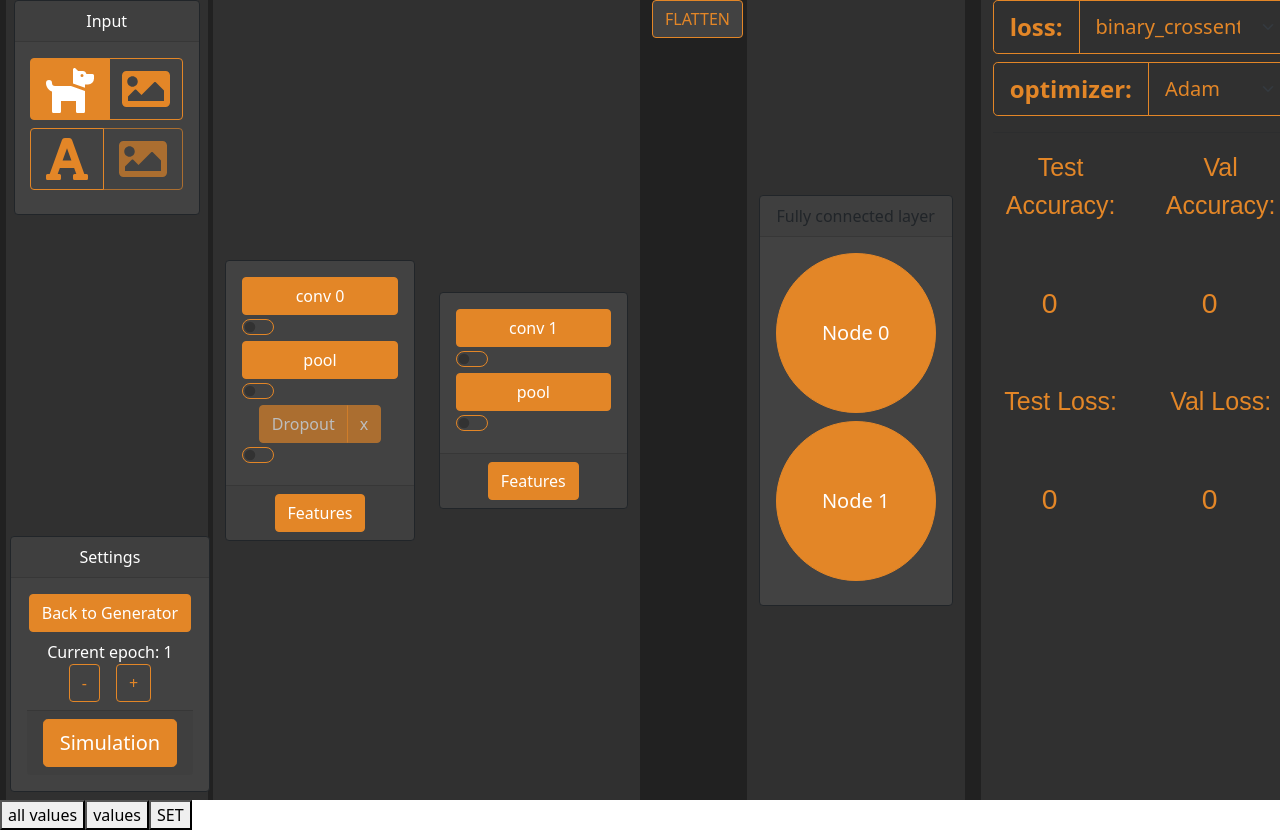
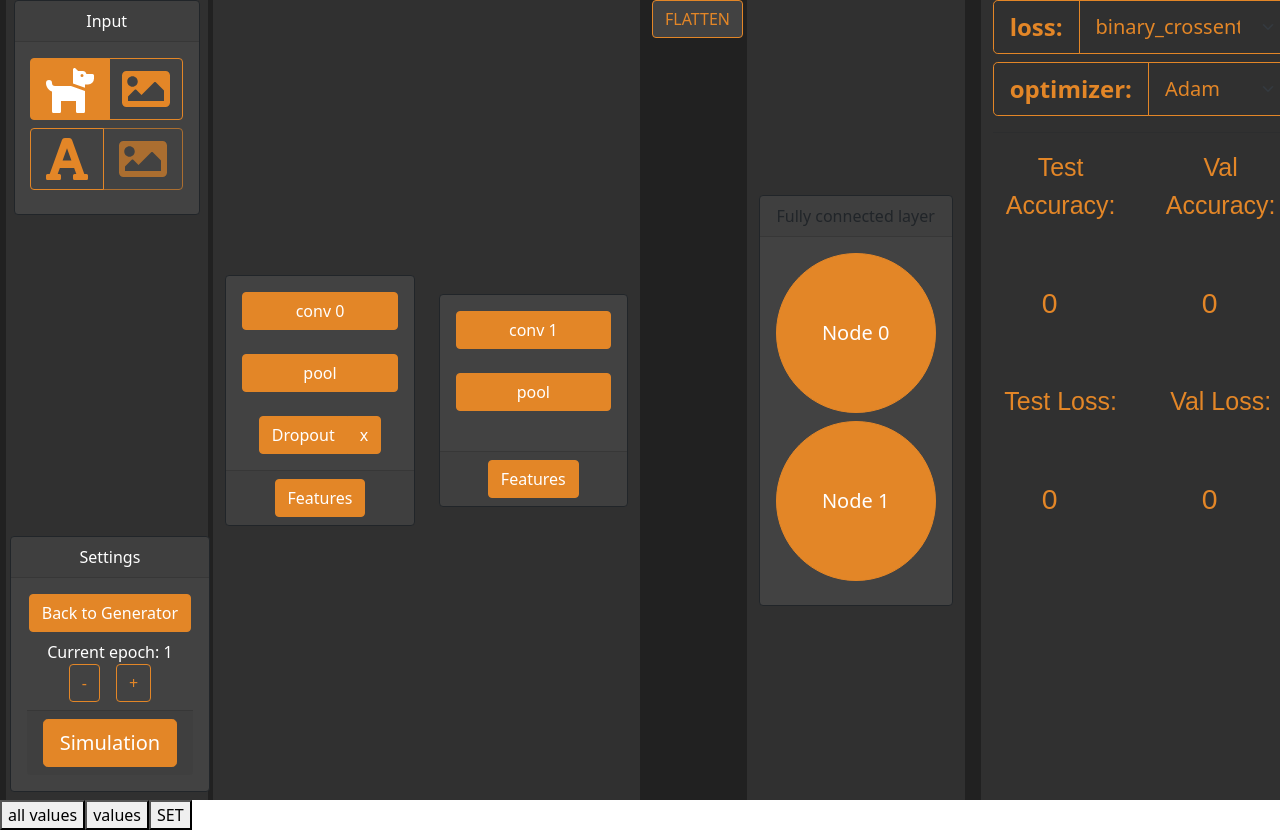
Before and after one commit to Wklej/CNNSIM, a React (Create React App) app: page / in a window 1280 px wide. Both pictures are taken after a click on the button "Generate". Shown: the top 830 px of the page. Built offline with nearby package versions, Linux system fonts and the light colour scheme.

Commit message:
removing switches

```diff
--- a/src/Modal/Components/Dropout.js
+++ b/src/Modal/Components/Dropout.js
@@ -4,7 +4,6 @@ import Slider from 'rc-slider';
 import 'rc-slider/assets/index.css';
 import ExplainModal from "../ExplainModal";
 import { paramContext } from "../../paramContext";
-import { testContext } from "../../testContext";
 
 const Dropout = ({id}) => {
 
@@ -14,29 +13,12 @@ const Dropout = ({id}) => {
     const handleModalShow = () => setModalShow(true);
     const handleModalClose = () => setModalShow(false);
 
-    const handleChange = useContext(testContext)
     const getValues = useContext(paramContext)
 
     const [values, setValues] = useState(getValues(id, 'drop'))
 
-    const update = (e, id) => {
-        setValues(e.valueOf() * 20)
-        handleChange(e, id, 'drop')
-    }
 
     const [button_disabled, setButton_disabled] = useState(true)
-
-    const handleDisableDrop = () => {
-        setOpen(false)
-        setButton_disabled(!button_disabled)
-
-        if (!button_disabled)
-            handleChange(null, id, 'dropDefault')
-        else {
-            handleChange(20, id, 'dropDefault')
-            setValues(20)
-        }
-    }
 
     const orangeBg = {backgroundColor: "#e38627"}
     const dotStyle = {backgroundColor: "#212121", border: "solid 2px #212121"}
@@ -45,25 +27,22 @@ const Dropout = ({id}) => {
     return (
         <div>
         <div className="btn-group" role="group">
-            <button className="btn btn-orange" name={'drop' + id} disabled={button_disabled} onClick={handleModalShow}>Dropout</button>
+            <button className="btn btn-orange" name={'drop' + id} disabled={!button_disabled} onClick={handleModalShow}>Dropout</button>
             <ExplainModal show={showModal} handleClose={handleModalClose} type={'dropout'} />
-            <button className="btn btn-orange" aria-controls="collapseImages" disabled={button_disabled}
+            <button className="btn btn-orange" aria-controls="collapseImages" disabled={!button_disabled}
                     aria-expanded={open} name={'drop' + id} id={'drop' + id} onClick={() => setOpen(!open)}>
                 x
             </button>
         </div>
             <Collapse in={open}>
                 <div id="collapseImages">
+                    <p></p>
                     <Slider railStyle={orangeBg} trackStyle={orangeBg} dotStyle={dotStyle} handleStyle={handleStyle}
-                            min={1} max={2} dots={true} marks={{1:20, 2:40}}
-                            value={values / 20} onChange={(e) => update(e, id)} />
+                            min={1} max={2} dots={true} marks={{1:0, 2:30}} value={values / 20} />
                     {/* Empty paragraph to avoid numbers to overlap switch */}
                     <p></p>
                 </div>
             </Collapse>
-            <div className="form-check form-switch">
-                <input type="checkbox" className="form-check-input" id={'drop' + id} onChange={() => handleDisableDrop()} />
-            </div>
         </div>
      );
 }
--- a/src/Modal/Components/LayerCard.js
+++ b/src/Modal/Components/LayerCard.js
@@ -55,15 +55,9 @@ const LayerCard = ({id, ifLast}) => {
             <div className="card border-dark text-center bgDarkCard" >
                 <div className="card-body">
                     <ul className="list-group">
-                        <button className="btn btn-orange" onClick={handleConvShow} id={'conv' + id}>conv {id}</button>
-                        <div className="form-check form-switch">
-                            <input type="checkbox" className="form-check-input" id={'conv' + id} onChange={(e) => handleDisableConv(e)} />
-                        </div>
+                        <button className="btn btn-orange mb-4" onClick={handleConvShow} id={'conv' + id}>conv {id}</button>
                         <LayerModal show={showConv} handleClose={handleConvClose} body={"conv"} id={id} />
-                        <button className="btn btn-orange" onClick={handlePoolShow} id={'pool' + id}>pool</button>
-                        <div className="form-check form-switch">
-                            <input type="checkbox" className="form-check-input" id={'pool' + id} onChange={(e) => handleDisablePool(e)} />
-                        </div>
+                        <button className="btn btn-orange mb-4" onClick={handlePoolShow} id={'pool' + id}>pool</button>
                         <LayerModal show={showPool} handleClose={handlePoolClose} body={'pool'} id={id} />
                         { !ifLast && <Dropout id={id} /> }
                     </ul>
```
